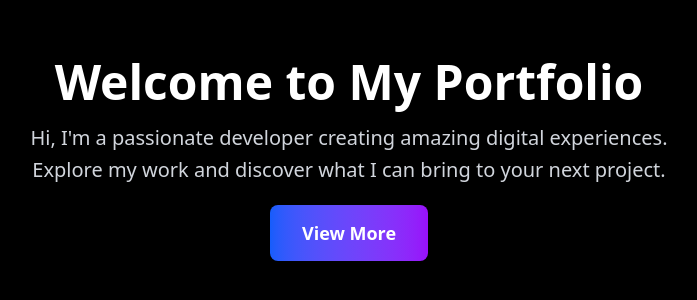
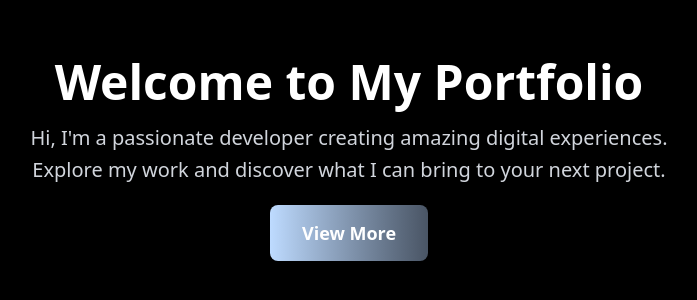
Before and after one commit to ChristianAlicaba2002/My-Portfolio, a React (Vite) app: page / in a window 1280 px wide. Shown: the part 248-548 px from the top of the page, without its empty margins (291-988 px from the left). Built offline with nearby package versions, Linux system fonts and the light colour scheme.

Commit message:
chore: update the color theme

```diff
--- a/src/App.jsx
+++ b/src/App.jsx
@@ -13,7 +13,7 @@ function App() {
         </p>
         <Link
           to={"/layouts/dashboard"}
-          className="cursor-pointer bg-gradient-to-r from-blue-600 to-purple-600 text-white px-8 py-4 rounded-lg font-semibold text-lg duration-200 hover:scale-150"
+          className="text-white cursor-pointer bg-gradient-to-r from-blue-200 to-gray-600  px-8 py-4 rounded-lg font-semibold text-lg duration-200 hover:scale-150"
         >
           View More
         </Link>
```
